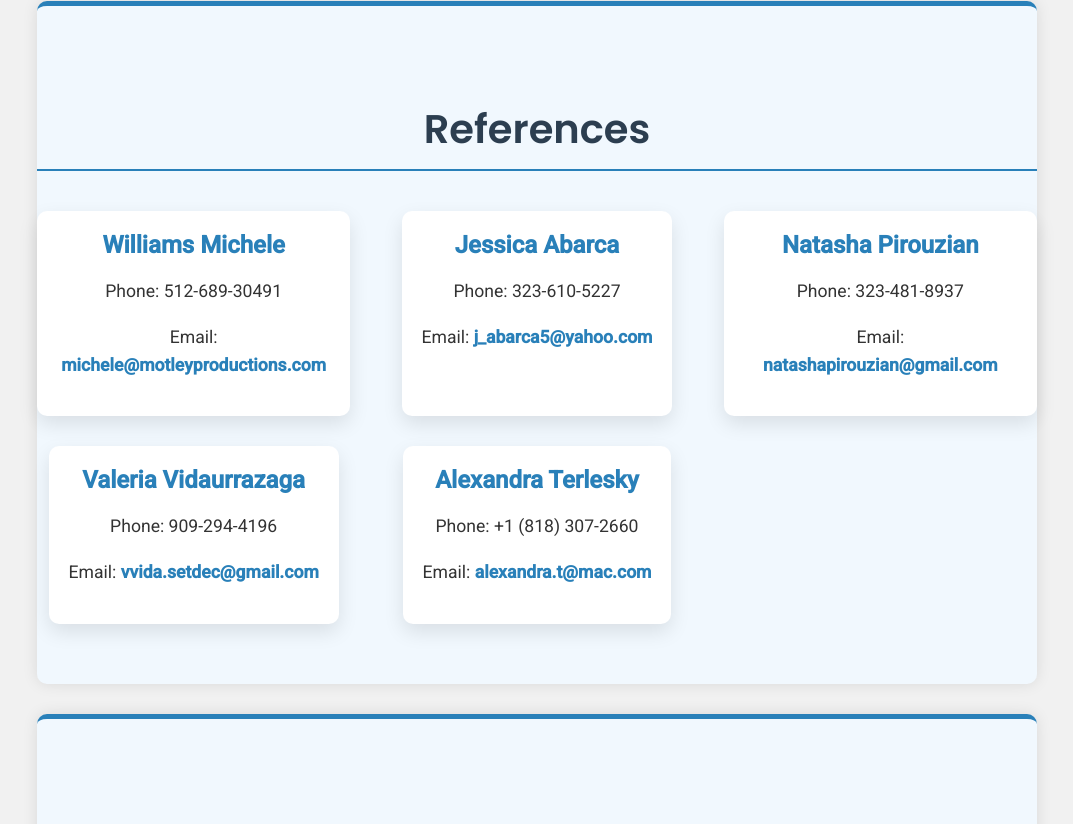
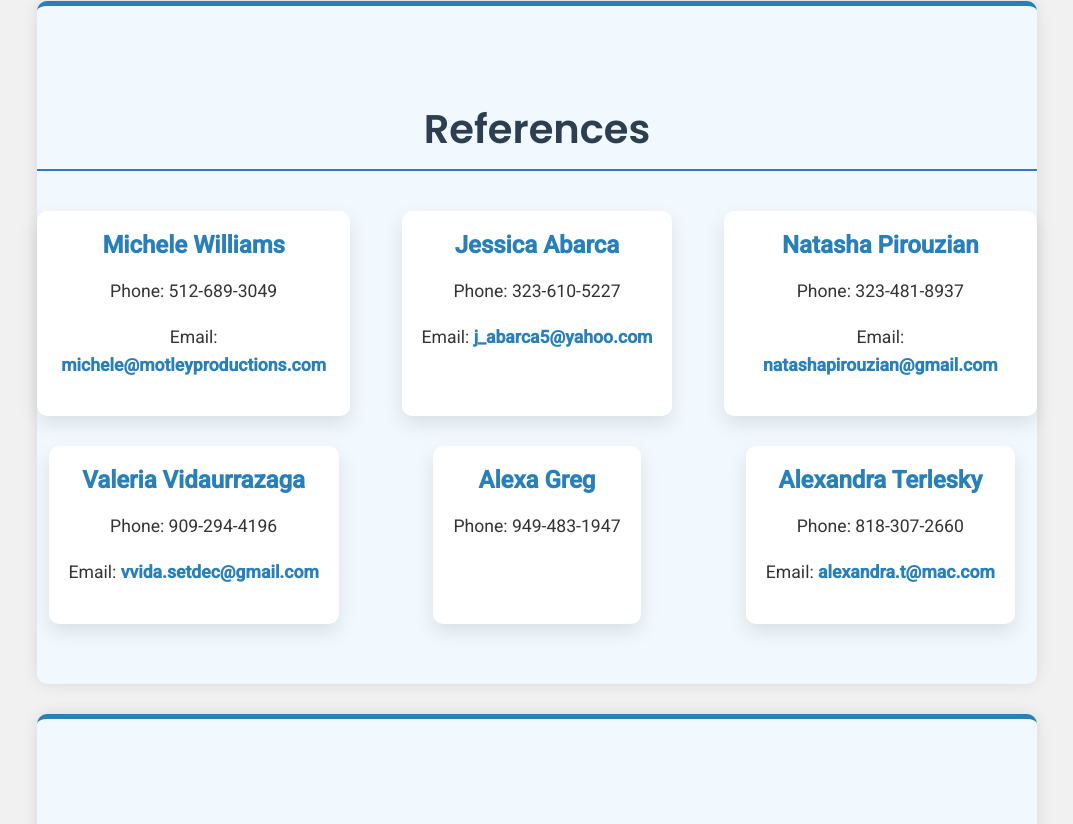
Before and after one commit to kentay25/my-website, a plain HTML site: page index.html in a window 1280 px wide. Shown: the part 8084-8908 px from the top of the page, without its empty margins (103-1176 px from the left). Drawn offline with Linux system fonts and the light colour scheme.

Commit message:
Your commit message here

```diff
--- a/index.html
+++ b/index.html
@@ -296,14 +296,14 @@
             <!-- Resume Preview Section -->
             <div class="resume-preview" style="flex: 1 1 45%; background-color: #fff; padding: 30px; border-radius: 10px; box-shadow: 0 8px 20px rgba(0, 0, 0, 0.1); transition: transform 0.3s ease-in-out;">
                 <h3 style="font-size: 1.8em; color: #2980b9; font-family: 'Poppins', sans-serif; margin-bottom: 20px;">Resume Preview</h3>
-                <iframe src="https://drive.google.com/file/d/1HlNpvtH0Y6_JGs1789oKNw7dTaoJdo8a/preview" width="100%" height="600" style="border-radius: 10px; box-shadow: 0 4px 10px rgba(0, 0, 0, 0.1);" allow="autoplay"></iframe>
+                <iframe src="https://drive.google.com/file/d/1zYGjZ6UX5bl_r71COl6edZM5VWtUz0L7/preview" width="100%" height="600" style="border-radius: 10px; box-shadow: 0 4px 10px rgba(0, 0, 0, 0.1);" allow="autoplay"></iframe>
             </div>
 
             <!-- Download Link Section -->
             <div class="resume-download" style="flex: 1 1 45%; background-color: #fff; padding: 30px; border-radius: 10px; box-shadow: 0 8px 20px rgba(0, 0, 0, 0.1); transition: transform 0.3s ease-in-out;">
                 <h3 style="font-size: 1.8em; color: #2980b9; font-family: 'Poppins', sans-serif; margin-bottom: 20px;">Download My Resume</h3>
                 <p style="font-size: 1.2em; margin-bottom: 20px; color: #333;">Click below to download my full resume in PDF format and explore my experience and skills.</p>
-                <a href="https://drive.google.com/uc?export=download&id=1HlNpvtH0Y6_JGs1789oKNw7dTaoJdo8a" download="Kennedy_Taylor_Resume.pdf" style="font-size: 1.2em; color: #fff; background-color: #2980b9; padding: 15px 30px; border-radius: 5px; text-decoration: none; transition: background-color 0.3s ease;">
+                <a href="https://drive.google.com/file/d/1zYGjZ6UX5bl_r71COl6edZM5VWtUz0L7/preview" download="Kennedy_Taylor_Resume.pdf" style="font-size: 1.2em; color: #fff; background-color: #2980b9; padding: 15px 30px; border-radius: 5px; text-decoration: none; transition: background-color 0.3s ease;">
                     Download Resume
                 </a>
             </div>
@@ -318,8 +318,8 @@
     <div class="grid-container" style="display: grid; grid-template-columns: repeat(auto-fill, minmax(250px, 1fr)); gap: 30px; justify-items: center;">
         <!-- Reference Item -->
         <div class="reference-item" style="background-color: #fff; padding: 20px; border-radius: 10px; box-shadow: 0 8px 20px rgba(0, 0, 0, 0.1); transition: transform 0.3s ease, box-shadow 0.3s ease;">
-            <strong style="font-size: 1.5em; color: #2980b9;">Williams Michele</strong>
-            <p>Phone: 512-689-30491</p>
+            <strong style="font-size: 1.5em; color: #2980b9;">Michele Williams</strong>
+            <p>Phone: 512-689-3049</p>
             <p>Email: <a href="mailto:michele@motleyproductions.com" style="color: #2980b9; text-decoration: none;">michele@motleyproductions.com</a></p>
         </div>
 
@@ -340,10 +340,13 @@
             <p>Phone: 909-294-4196</p>
             <p>Email: <a href="mailto:vvida.setdec@gmail.com" style="color: #2980b9; text-decoration: none;">vvida.setdec@gmail.com</a></p>
         </div>
-
+         <div class="reference-item" style="background-color: #fff; padding: 20px; border-radius: 10px; box-shadow: 0 8px 20px rgba(0, 0, 0, 0.1); transition: transform 0.3s ease, box-shadow 0.3s ease;">
+            <strong style="font-size: 1.5em; color: #2980b9;">Alexa Greg</strong>
+            <p>Phone: 949-483-1947</p>
+        </div>
         <div class="reference-item" style="background-color: #fff; padding: 20px; border-radius: 10px; box-shadow: 0 8px 20px rgba(0, 0, 0, 0.1); transition: transform 0.3s ease, box-shadow 0.3s ease;">
             <strong style="font-size: 1.5em; color: #2980b9;">Alexandra Terlesky</strong>
-            <p>Phone: +1 (818) 307-2660</p>
+            <p>Phone: 818-307-2660</p>
             <p>Email: <a href="mailto:alexandra.t@mac.com" style="color: #2980b9; text-decoration: none;">alexandra.t@mac.com</a></p>
         </div>
     </div>
```
